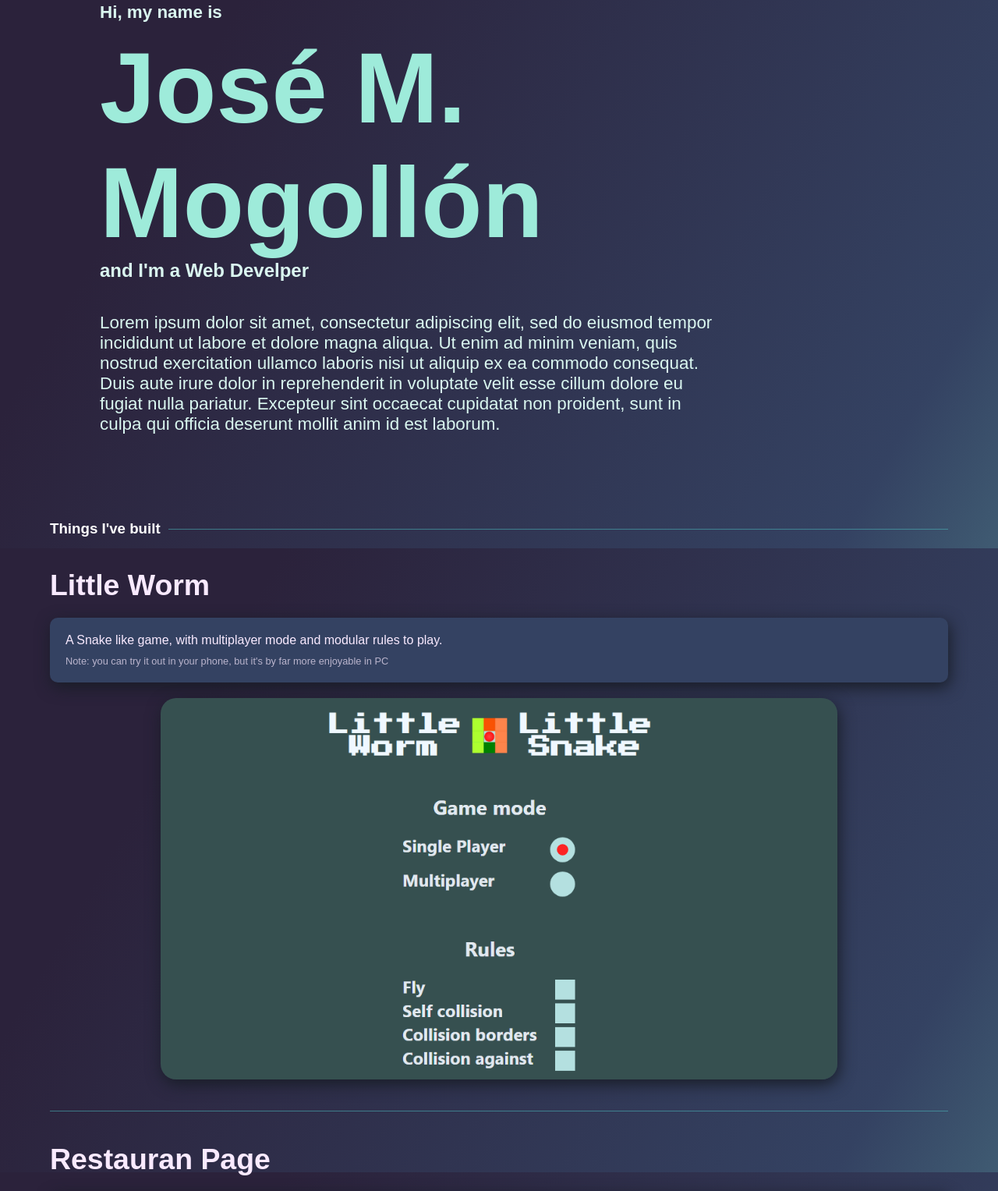
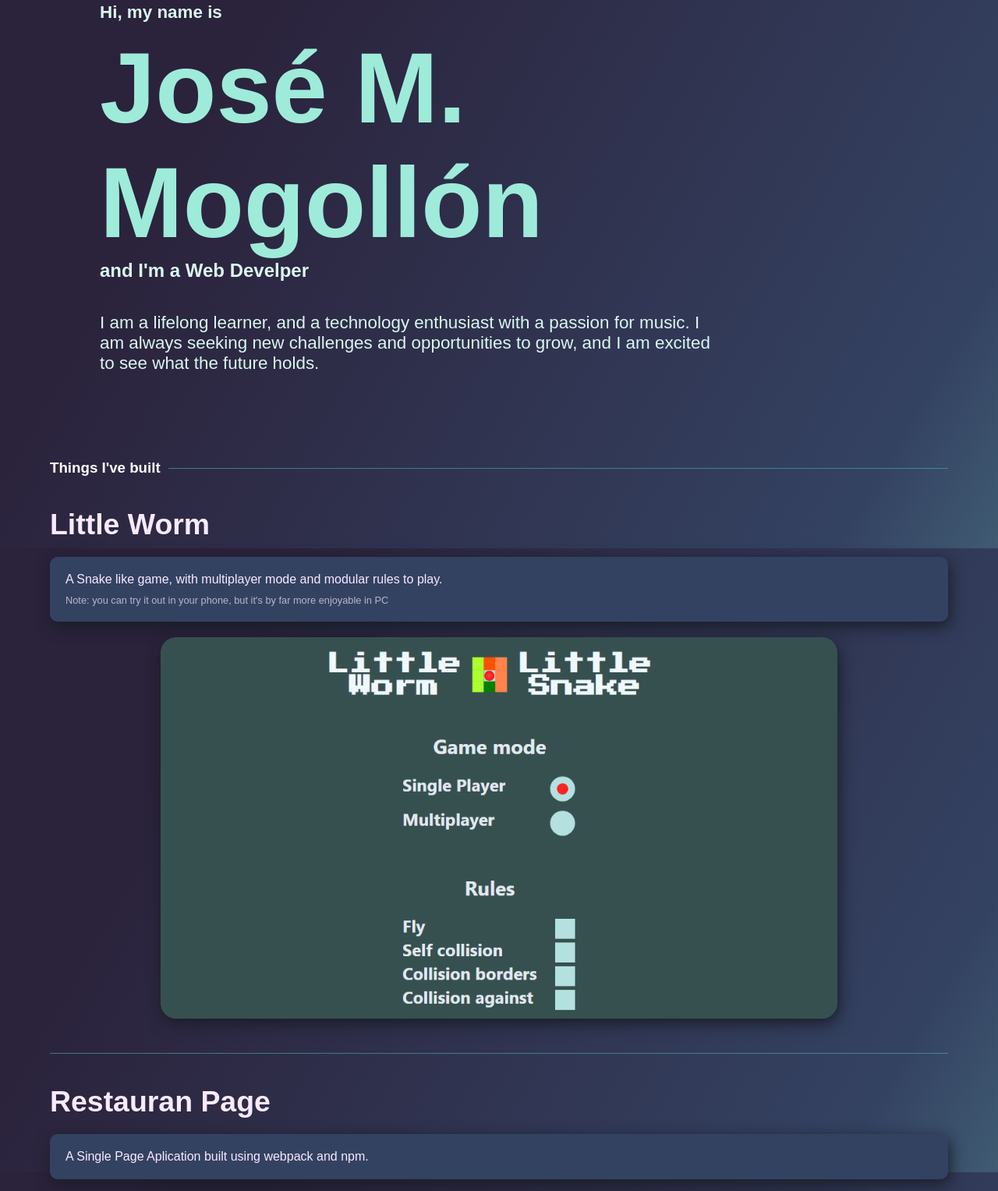
Before and after one commit to jm-mogo/portfolio, a plain HTML site: page index.html in a window 1280 px wide. Shown: the part 97-1624 px from the top of the page at 78% size. Drawn offline with Linux system fonts and the light colour scheme.

Commit message:
added dummy text description

```diff
--- a/index.html
+++ b/index.html
@@ -39,11 +39,9 @@
             <h2> and I'm a Web Develper</h2>
         </div>
         <div class="description-hero">
-            <p>Lorem ipsum dolor sit amet, consectetur adipiscing elit, sed do eiusmod tempor incididunt ut labore et
-                dolore magna aliqua. Ut enim ad minim veniam, quis nostrud exercitation ullamco laboris nisi ut aliquip
-                ex ea commodo consequat. Duis aute irure dolor in reprehenderit in voluptate velit esse cillum dolore eu
-                fugiat nulla pariatur. Excepteur sint occaecat cupidatat non proident, sunt in culpa qui officia
-                deserunt mollit anim id est laborum.</p>
+            <p>I am a lifelong learner, and a technology enthusiast with a passion for music. I am
+                always seeking new challenges and opportunities to grow, and I am excited to see what the future holds.
+            </p>
         </div>
 
     </div>
@@ -65,7 +63,9 @@
                     <p class="note">Note: you can try it out in your phone, but it's by far more enjoyable in PC</p>
                 </div>
                 <div class="project-image">
-                    <img src="images/littleWorm.PNG" alt="game">
+                    <a href="https://lol7seven.github.io/littleWorm/" target="_blank">
+                        <img src="images/littleWorm.PNG" alt="game">
+                    </a>
                 </div>
             </div>
 
@@ -79,7 +79,9 @@
                     <p>A Single Page Aplication built using webpack and npm.</p>
                 </div>
                 <div class="project-image">
-                    <img src="images/restaurantPage.png" alt="page">
+                    <a href="https://lol7seven.github.io/restaurantPage/" target="_blank">
+                        <img src="images/restaurantPage.png" alt="page">
+                    </a>
                 </div>
             </div>
 
@@ -95,7 +97,10 @@
 
                 </div>
                 <div class="project-image">
-                    <img src="images/slideGame.PNG" alt="game">
+                    <a href="https://lol7seven.github.io/SlidePuzzle/" target="_blank">
+                        <img src="images/slideGame.PNG" alt="game">
+                    </a>
+
                 </div>
             </div>
         </div>
--- a/projects.css
+++ b/projects.css
@@ -59,8 +59,12 @@
     justify-content: center;
 }
 
-.project-image img {
+.project-image a {
     width: 80%;
+}
+
+.project-image a > img {
+    width: 100%;
     object-fit: cover;
     border-radius: 20px;
     box-shadow:  2px 6px 20px#181d27;
```
